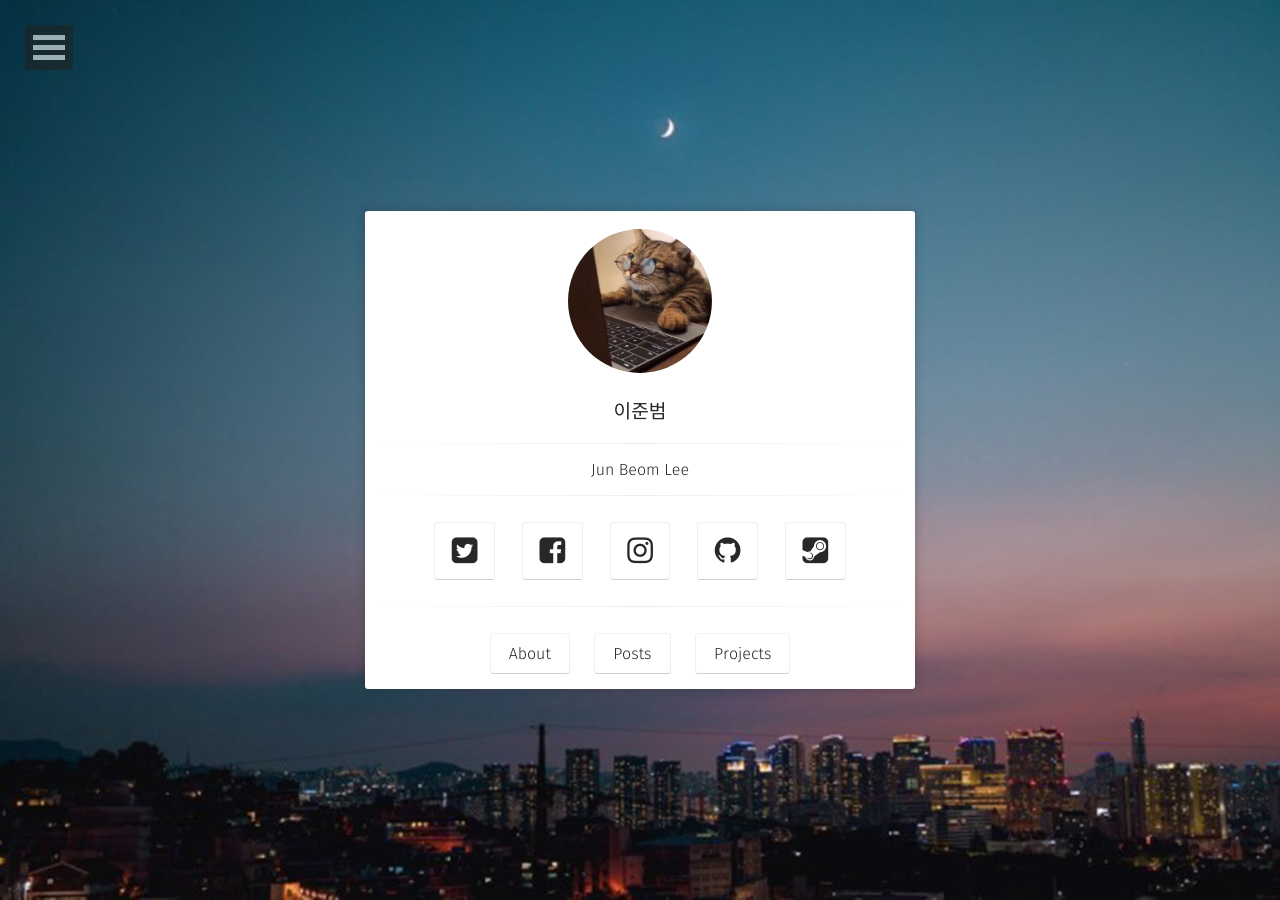
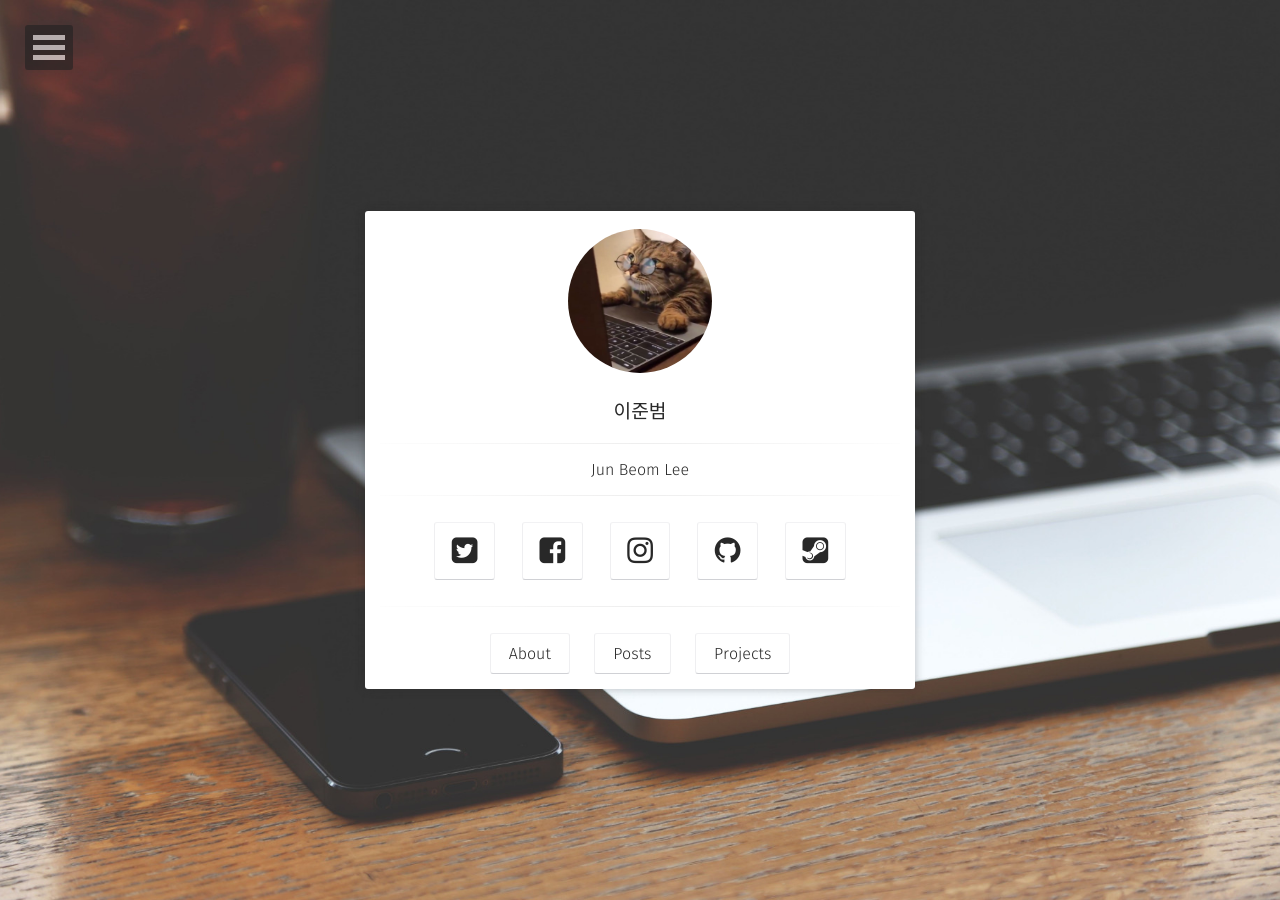
Before and after one commit to jjjuun888/jjjuun888.github.com, a Jekyll site: the page built from index.html, in a window 1280 px wide. Built offline with Jekyll 4.4.1, drawn with Linux system fonts in a browser that asks for light colours; some web fonts are replaced.

Commit message:
Update _config.yml

```diff
--- a/_config.yml
+++ b/_config.yml
@@ -5,7 +5,7 @@ description:        "Welcome to my blog!"
 reading_time:       true
 words_per_minute:   200
 logo:               'assets/img/cat.png'
-background:         'assets/img/background.jpg'
+background:         'assets/img/placeholder-big.jpg'
 tiled_bg:           false   # Set this true if you want to tile your background image, otherwise it will be covered
 locale:             en_US
 url:                https://jjjuun888.github.io/Moon
```
